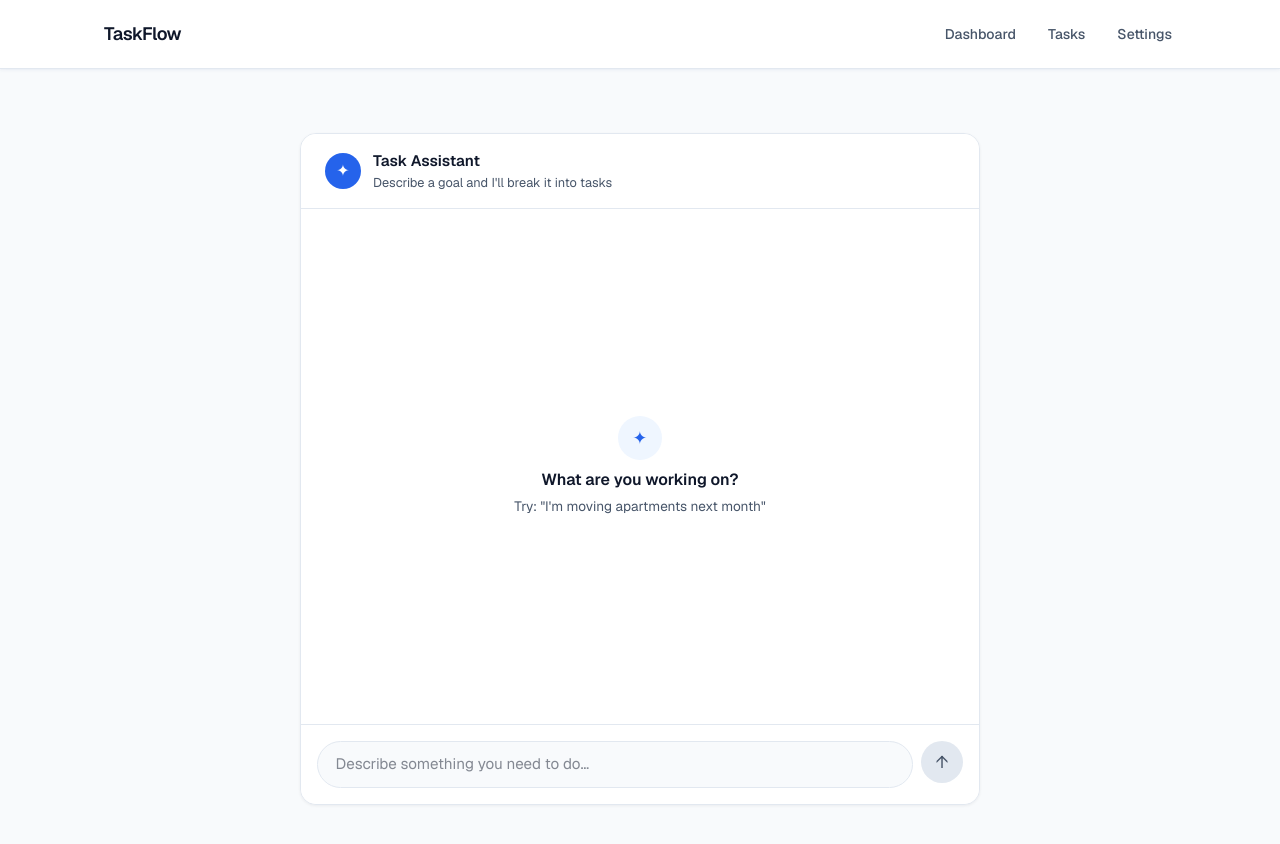
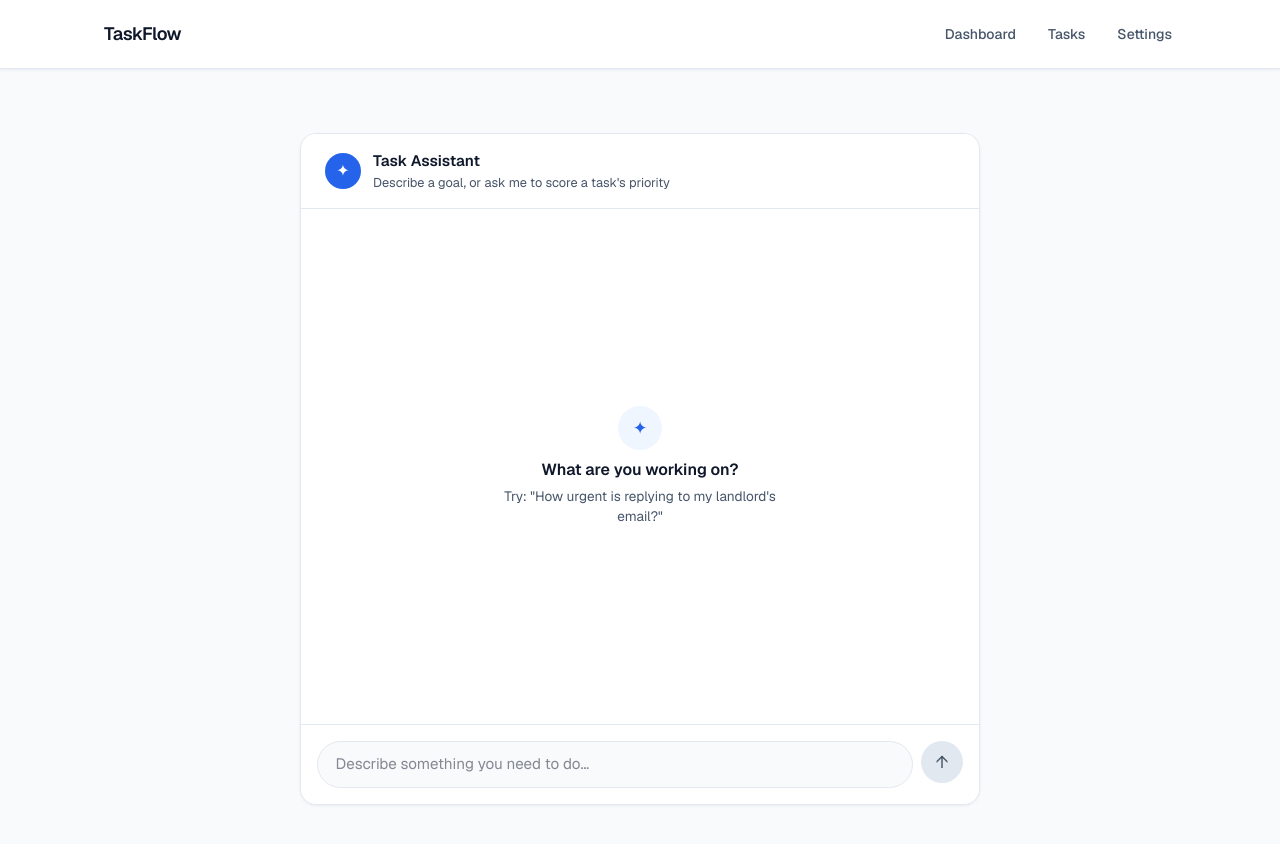
Before and after one commit to KajalAhir23/flyrank-capstone, a Next.js app in the folder capstone-task-manager/: page /chat in a window 1280 px wide. Shown: the top 844 px of the page. Built offline with nearby package versions, Linux system fonts and the light colour scheme.

Commit message:
Add scoreTaskPriority tool with 4-state UI rendering and README docs

```diff
--- a/capstone-task-manager/app/api/chat/route.ts
+++ b/capstone-task-manager/app/api/chat/route.ts
@@ -1,5 +1,6 @@
 import { streamText, convertToModelMessages, type UIMessage } from "ai";
 import { chatModel, systemPrompt, chatSettings } from "@/lib/ai/config";
+import { scoreTaskPriority } from "@/lib/ai/tools";
 
 export const maxDuration = 30;
 
@@ -12,6 +13,9 @@ export async function POST(req: Request) {
     messages: await convertToModelMessages(messages),
     temperature: chatSettings.temperature,
     maxOutputTokens: chatSettings.maxOutputTokens,
+    tools: {
+      scoreTaskPriority,
+    },
   });
 
   return result.toUIMessageStreamResponse();
--- a/capstone-task-manager/app/globals.css
+++ b/capstone-task-manager/app/globals.css
@@ -385,3 +385,142 @@ body {
     max-width: 85%;
   }
 }
+.chat-bubble-wrap {
+  display: flex;
+  flex-direction: column;
+  gap: 0.5rem;
+  max-width: 72%;
+}
+
+.tool-card {
+  border-radius: var(--radius-lg);
+  padding: 0.9rem 1rem;
+  font-size: 0.88rem;
+  border: 1px solid var(--border);
+  background: var(--background);
+  transition: all 0.2s ease;
+}
+
+/* Loading state: input-streaming / input-available */
+.tool-card-loading {
+  display: flex;
+  align-items: center;
+  gap: 0.6rem;
+  color: var(--muted);
+  border-style: dashed;
+}
+
+.tool-card-spinner {
+  width: 14px;
+  height: 14px;
+  border-radius: 50%;
+  border: 2px solid var(--border);
+  border-top-color: var(--accent);
+  animation: tool-spin 0.7s linear infinite;
+  flex-shrink: 0;
+}
+
+@keyframes tool-spin {
+  to {
+    transform: rotate(360deg);
+  }
+}
+
+/* Result state: output-available */
+.tool-card-result {
+  border-color: var(--accent);
+  background: var(--surface);
+  box-shadow: 0 1px 3px rgba(15, 23, 42, 0.06);
+  animation: tool-card-in 0.2s ease;
+}
+
+@keyframes tool-card-in {
+  from {
+    opacity: 0;
+    transform: translateY(4px) scale(0.98);
+  }
+  to {
+    opacity: 1;
+    transform: translateY(0) scale(1);
+  }
+}
+
+.tool-card-header {
+  display: flex;
+  align-items: center;
+  gap: 0.5rem;
+  margin-bottom: 0.6rem;
+}
+
+.tool-card-dot {
+  width: 8px;
+  height: 8px;
+  border-radius: 50%;
+  flex-shrink: 0;
+}
+
+.tool-card-title {
+  font-weight: 600;
+  color: var(--foreground);
+  margin: 0;
+}
+
+.tool-card-score-row {
+  display: flex;
+  align-items: center;
+  gap: 0.9rem;
+  margin-bottom: 0.6rem;
+}
+
+.tool-card-score-ring {
+  width: 44px;
+  height: 44px;
+  flex-shrink: 0;
+  border-radius: 50%;
+  background: var(--accent-soft);
+  color: var(--accent);
+  display: flex;
+  align-items: center;
+  justify-content: center;
+  font-weight: 700;
+  font-size: 0.95rem;
+  border: 2px solid var(--accent);
+}
+
+.tool-card-meta p {
+  margin: 0;
+  color: var(--foreground);
+  font-size: 0.82rem;
+  line-height: 1.4;
+}
+
+.tool-card-meta p strong {
+  text-transform: capitalize;
+}
+
+.tool-card-reasoning {
+  margin: 0;
+  color: var(--muted);
+  font-size: 0.78rem;
+  font-style: italic;
+  border-top: 1px solid var(--border);
+  padding-top: 0.5rem;
+}
+
+/* Error state: output-error */
+.tool-card-error {
+  border-color: #ef4444;
+  background: #fef2f2;
+}
+
+.tool-card-error-title {
+  margin: 0 0 0.25rem;
+  font-weight: 600;
+  color: #dc2626;
+}
+
+.tool-card-error-detail {
+  margin: 0;
+  color: #b91c1c;
+  font-size: 0.82rem;
+}
--- a/capstone-task-manager/components/Chat.tsx
+++ b/capstone-task-manager/components/Chat.tsx
@@ -4,9 +4,6 @@ import { useChat } from "@ai-sdk/react";
 import { useEffect, useRef, useState } from "react";
 import { addTask } from "@/lib/tasks";
 
-// Pulls out lines that look like list items (numbered or bulleted)
-// from a block of assistant text, so we can offer "add to tasks"
-// buttons under each one.
 function extractTaskLines(text: string): string[] {
   return text
     .split("\n")
@@ -14,6 +11,94 @@ function extractTaskLines(text: string): string[] {
     .filter((line) => /^(\d+[.)]|[-*•])\s+/.test(line))
     .map((line) => line.replace(/^(\d+[.)]|[-*•])\s+/, "").trim())
     .filter(Boolean);
+}
+
+// ---- Priority score card (the real rendered component for tool output) ----
+
+interface ScoreResult {
+  title: string;
+  urgency: "low" | "medium" | "high";
+  score: number;
+  estimatedMinutes: number;
+  category: string;
+  reasoning: string;
+}
+
+function urgencyColor(urgency: string) {
+  if (urgency === "high") return "#ef4444";
+  if (urgency === "medium") return "#f59e0b";
+  return "#22c55e";
+}
+
+function PriorityScoreCard({ result }: { result: ScoreResult }) {
+  return (
+    <div className="tool-card tool-card-result">
+      <div className="tool-card-header">
+        <span
+          className="tool-card-dot"
+          style={{ background: urgencyColor(result.urgency) }}
+        />
+        <p className="tool-card-title">{result.title}</p>
+      </div>
+
+      <div className="tool-card-score-row">
+        <div className="tool-card-score-ring">
+          <span>{result.score}</span>
+        </div>
+        <div className="tool-card-meta">
+          <p>
+            <strong>{result.urgency}</strong> urgency
+          </p>
+          <p>~{result.estimatedMinutes} min · {result.category}</p>
+        </div>
+      </div>
+
+      <p className="tool-card-reasoning">{result.reasoning}</p>
+    </div>
+  );
+}
+
+// ---- Tool part renderer: handles all 4 lifecycle states ----
+
+function ToolPart({ part }: { part: any }) {
+  const state = part.state;
+
+  if (state === "input-streaming") {
+    return (
+      <div className="tool-card tool-card-loading">
+        <div className="tool-card-spinner" />
+        <p>Preparing to score a task…</p>
+      </div>
+    );
+  }
+
+  if (state === "input-available") {
+    return (
+      <div className="tool-card tool-card-loading">
+        <div className="tool-card-spinner" />
+        <p>
+          Scoring <strong>{part.input?.title ?? "task"}</strong>…
+        </p>
+      </div>
+    );
+  }
+
+  if (state === "output-available") {
+    return <PriorityScoreCard result={part.output as ScoreResult} />;
+  }
+
+  if (state === "output-error") {
+    return (
+      <div className="tool-card tool-card-error">
+        <p className="tool-card-error-title">⚠ Couldn't score this task</p>
+        <p className="tool-card-error-detail">
+          {part.errorText || "Something went wrong running the tool."}
+        </p>
+      </div>
+    );
+  }
+
+  return null;
 }
 
 export function Chat() {
@@ -69,7 +154,7 @@ export function Chat() {
           <div>
             <p className="chat-header-title">Task Assistant</p>
             <p className="chat-header-subtitle">
-              Describe a goal and I'll break it into tasks
+              Describe a goal, or ask me to score a task's priority
             </p>
           </div>
         </div>
@@ -84,15 +169,13 @@ export function Chat() {
               <div className="chat-empty-icon">✦</div>
               <p className="chat-empty-title">What are you working on?</p>
               <p className="chat-empty-subtitle">
-                Try: "I'm moving apartments next month"
+                Try: "How urgent is replying to my landlord's email?"
               </p>
             </div>
           )}
 
           {messages.map((message, msgIndex) => {
             const isLastMessage = msgIndex === messages.length - 1;
-            // Only show "add to tasks" buttons once this message has
-            // finished streaming — not while text is still arriving.
             const showTaskButtons =
               message.role === "assistant" &&
               !(isLastMessage && isStreaming);
@@ -112,12 +195,20 @@ export function Chat() {
                   {message.role === "assistant" && (
                     <div className="chat-avatar chat-avatar-assistant">✦</div>
                   )}
-                  <div className="chat-bubble">
-                    {message.parts.map((part, i) =>
-                      part.type === "text" ? (
-                        <span key={i}>{part.text}</span>
-                      ) : null
-                    )}
+                  <div className="chat-bubble-wrap">
+                    {message.parts.map((part, i) => {
+                      if (part.type === "text") {
+                        return (
+                          <div key={i} className="chat-bubble">
+                            {part.text}
+                          </div>
+                        );
+                      }
+                      if (part.type === "tool-scoreTaskPriority") {
+                        return <ToolPart key={i} part={part} />;
+                      }
+                      return null;
+                    })}
                   </div>
                   {message.role === "user" && (
                     <div className="chat-avatar chat-avatar-user">You</div>
--- a/capstone-task-manager/lib/ai/config.ts
+++ b/capstone-task-manager/lib/ai/config.ts
@@ -20,6 +20,13 @@ a big vague task, or a rough plan), break it down into a short list of
 clear, actionable tasks. Keep each task specific and doable — avoid
 vague items like "prepare" or "plan" without a concrete action.
 
+You have access to a "scoreTaskPriority" tool. Use it whenever the user
+asks you to prioritize, score, or estimate the urgency/effort of a
+specific task — call it with that task's title (and description if
+given). Don't call it for every task in a list unprompted; only when
+the user is asking about priority, urgency, or how long something will
+take.
+
 Keep responses concise. Use a numbered or bulleted list for tasks when
 appropriate. If the user is just chatting or asking a question instead
 of describing something to plan, respond naturally and helpfully
--- /dev/null
+++ b/capstone-task-manager/lib/ai/tools.ts
@@ -0,0 +1,96 @@
+import { tool } from "ai";
+import { z } from "zod";
+
+/**
+ * Tool contract: scoreTaskPriority
+ *
+ * Input:  { title: string, description?: string }
+ * Output: {
+ *   title: string,
+ *   urgency: "low" | "medium" | "high",
+ *   score: number (0-100),
+ *   estimatedMinutes: number,
+ *   category: string,
+ *   reasoning: string,
+ * }
+ *
+ * Real (non-hallucinated) scoring logic: looks for urgency keywords and
+ * rough effort signals in the text, rather than letting the model just
+ * invent a number. Deterministic given the same input.
+ */
+
+const URGENT_WORDS = ["urgent", "asap", "today", "immediately", "now", "deadline"];
+const SOON_WORDS = ["tomorrow", "this week", "soon"];
+const BIG_TASK_WORDS = ["plan", "organize", "research", "build", "redesign", "move"];
+const QUICK_WORDS = ["email", "call", "text", "reply", "quick", "check"];
+
+function scoreText(text: string) {
+    const lower = text.toLowerCase();
+
+    const isUrgent = URGENT_WORDS.some((w) => lower.includes(w));
+    const isSoon = SOON_WORDS.some((w) => lower.includes(w));
+    const isBig = BIG_TASK_WORDS.some((w) => lower.includes(w));
+    const isQuick = QUICK_WORDS.some((w) => lower.includes(w));
+
+    let urgency: "low" | "medium" | "high" = "low";
+    let score = 30;
+    const reasons: string[] = [];
+
+    if (isUrgent) {
+        urgency = "high";
+        score = 85;
+        reasons.push("contains urgency language");
+    } else if (isSoon) {
+        urgency = "medium";
+        score = 60;
+        reasons.push("mentions a near-term timeframe");
+    } else {
+        reasons.push("no urgency language detected");
+    }
+
+    let estimatedMinutes = 30;
+    let category = "General";
+
+    if (isBig) {
+        estimatedMinutes = 120;
+        category = "Project";
+        reasons.push("looks like a multi-step task");
+    } else if (isQuick) {
+        estimatedMinutes = 10;
+        category = "Quick task";
+        reasons.push("looks like a fast, single action");
+    }
+
+    return {
+        urgency,
+        score,
+        estimatedMinutes,
+        category,
+        reasoning: reasons.join("; "),
+    };
+}
+
+export const scoreTaskPriority = tool({
+    description:
+        "Analyze a task's title and optional description to estimate its urgency, " +
+        "priority score, rough time estimate, and category. Call this whenever the " +
+        "user describes a task they want prioritized or scored.",
+    inputSchema: z.object({
+        title: z.string().describe("The task title, short and specific."),
+        description: z
+            .string()
+            .optional()
+            .describe("Optional extra detail about the task."),
+    }),
+    execute: async ({ title, description }) => {
+        // TEMPORARY: force an error to test the error state UI
+        // throw new Error("Simulated scoring failure for testing");
+
+        const combined = `${title} ${description ?? ""}`;
+        const result = scoreText(combined);
+        return {
+            title,
+            ...result,
+        };
+    },
+});
```
Also changed, not shown: 1 other file (tests, documents, lock files or other folders).
